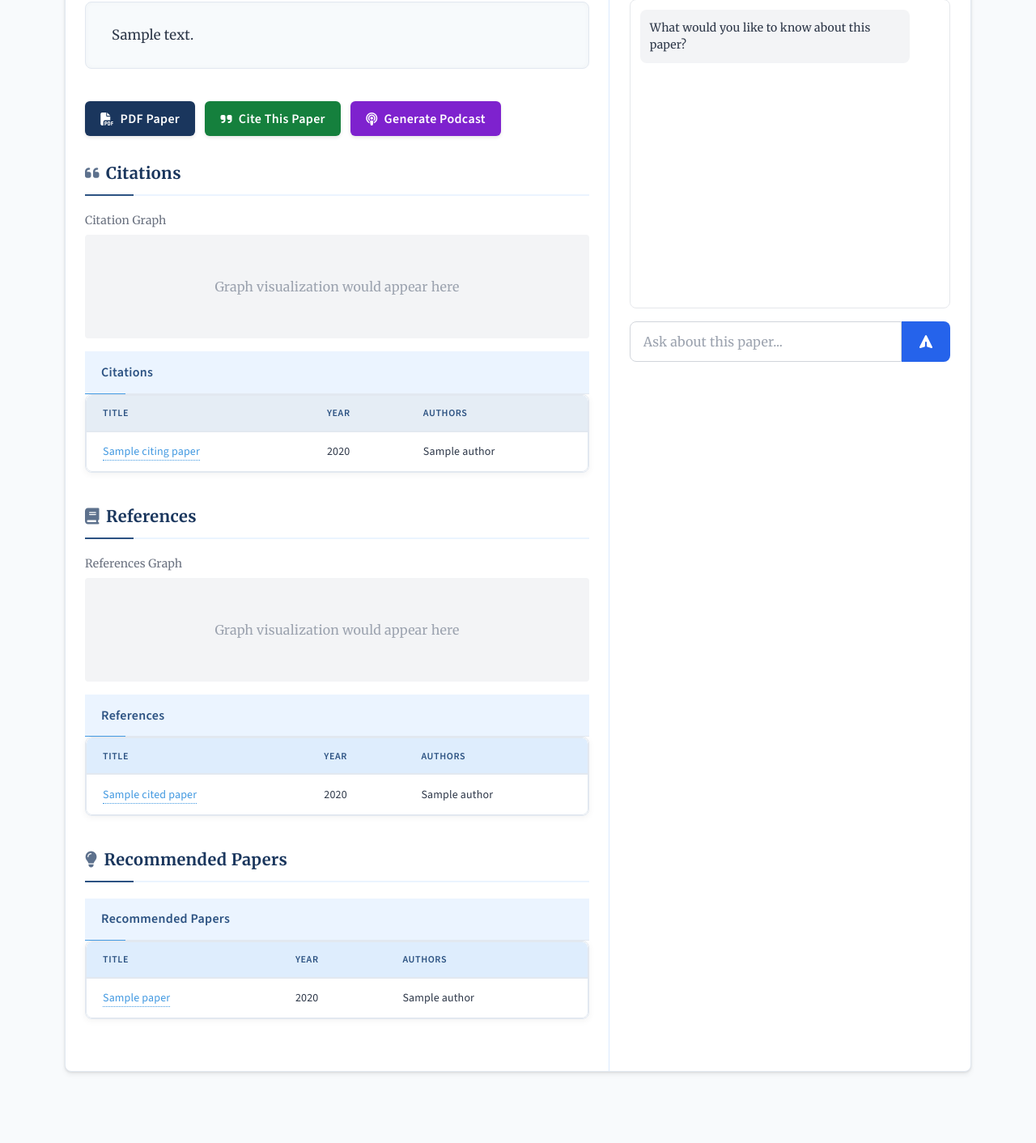
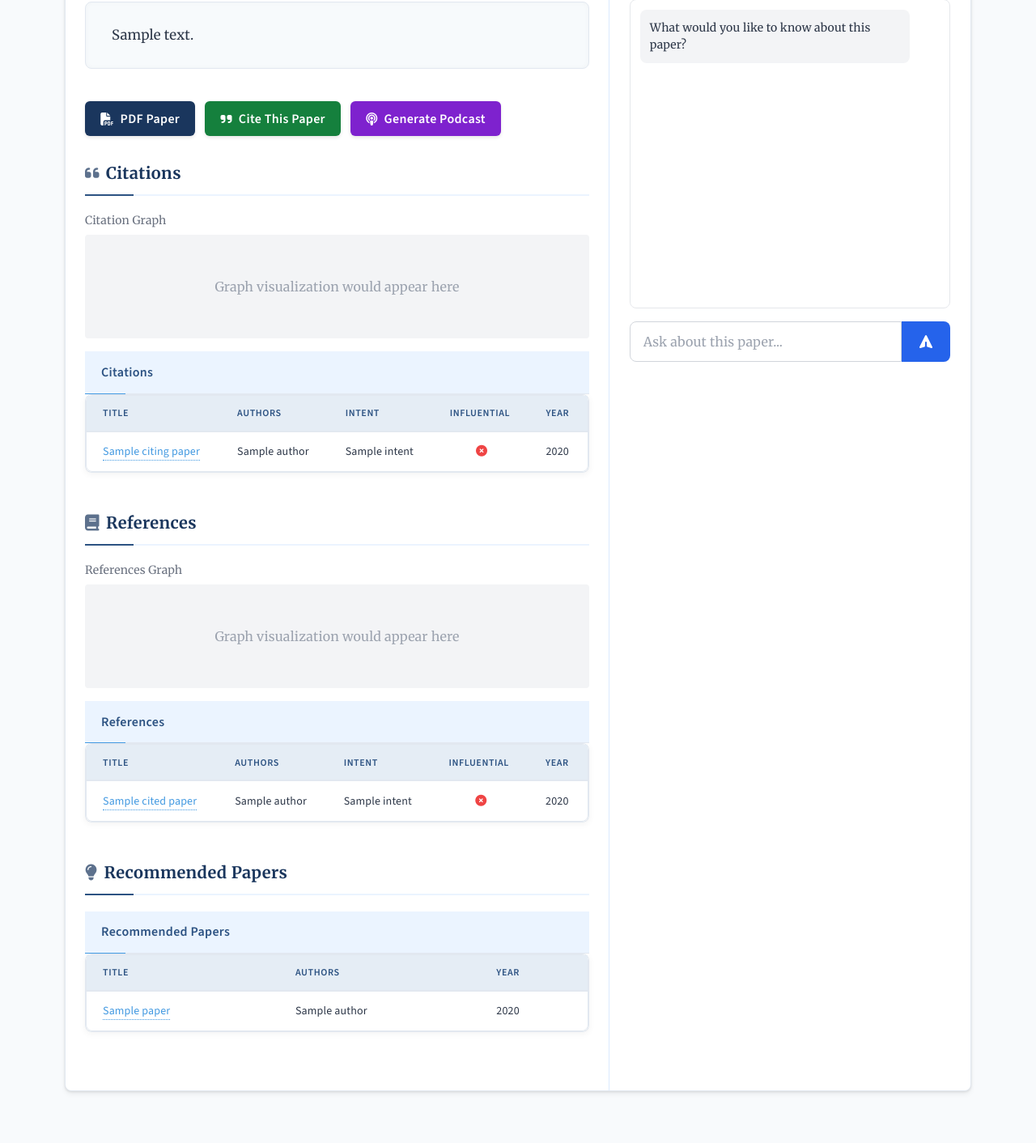
Before and after one commit to Bloomh/tldrxiv, a FastAPI app: template templates/paper.html in a window 1280 px wide. Shown: the part 387-1799 px from the top of the page at 81% size. Before the commit the page ends 1713 px from the top, so only its background shows below. Run offline with FastAPI, Linux system fonts and the light colour scheme; the template is opened without the code that fills it: most values are stand-ins (such as "Sample title", 1, 10 or a date in 2020); some libraries are stand-ins or nearby versions.

Commit message:
tables enhanced with intent and influence

```diff
--- a/static/css/formal-paper.css
+++ b/static/css/formal-paper.css
@@ -235,7 +235,7 @@ body {
 .table-container {
   border: 1px solid var(--border-color);
   border-radius: 0.5rem;
-  overflow: hidden;
+  overflow: visible;
   margin-bottom: 2.5rem;
   box-shadow: 0 2px 8px rgba(0, 0, 0, 0.05);
 }
--- /dev/null
+++ b/templates/components/paper_table.html
@@ -0,0 +1,96 @@
+{% macro render_table(title, items, item_type) %}
+<div class="mb-12">
+  <!-- Add margin bottom for spacing between tables -->
+  <div class="table-header">{{ title }}</div>
+  <div class="table-container overflow-visible">
+    <div class="table-content overflow-visible max-h-96">
+      <!-- Add max height with scrolling -->
+      <!-- Adjust height as needed -->
+      <table class="data-table">
+        <thead class="sticky top-0">
+          <tr class="bg-gray-100">
+            <th
+              class="py-2 px-4 text-left text-xs font-medium text-gray-600 uppercase tracking-wider"
+            >
+              Title
+            </th>
+            <th
+              class="py-2 px-4 text-left text-xs font-medium text-gray-600 uppercase tracking-wider"
+            >
+              Authors
+            </th>
+            {% if item_type == 'reference' or item_type == 'citation' %}
+            <th
+              class="py-2 px-4 text-left text-xs font-medium text-gray-600 uppercase tracking-wider relative group cursor-help"
+            >
+              Intent
+              <div
+                class="absolute hidden group-hover:block bg-gray-800 text-white text-xs rounded p-2 z-50 w-56 -left-16 top-8 shadow-lg overflow-visible"
+              >
+                How a paper is referenced. These can be Background, Method, or Result.
+              </div>
+            </th>
+            {% endif %} {% if item_type != 'recommended' %}
+            <th
+              class="py-2 px-4 text-center text-xs font-medium text-gray-600 uppercase tracking-wider relative group cursor-help"
+            >
+              Influential
+              <div
+                class="absolute hidden group-hover:block bg-gray-800 text-white text-xs rounded p-2 z-50 w-56 -left-16 top-8 shadow-lg overflow-visible"
+              >
+                Whether the cited publication has a significant impact on the citing publication.
+              </div>
+            </th>
+            {% endif %}
+            <th
+              class="py-2 px-4 text-left text-xs font-medium text-gray-600 uppercase tracking-wider"
+            >
+              Year
+            </th>
+          </tr>
+        </thead>
+        <tbody class="divide-y divide-gray-200">
+          {% for item in items %}
+          <tr class="hover:bg-gray-50">
+            <td class="py-2 px-4 text-sm text-blue-600">
+              {% if item_type == 'citation' %} {% set paper = item.citingPaper %} {% set paper_id =
+              paper.externalIds.ArXiv %} {% elif item_type == 'reference' %} {% set paper =
+              item.citedPaper %} {% set paper_id = paper.externalIds.ArXiv %} {% else %} {% set
+              paper = item %} {% set paper_id = paper.externalIds.ArXiv %} {% endif %}
+
+              <a
+                class="paper-link"
+                href="{% if paper_id %}http://localhost:8000/abs/{{ paper_id }}{% else %}{{ paper.url }}{% endif %}"
+                target="_blank"
+              >
+                {{ paper.title }}
+              </a>
+            </td>
+            <td class="py-2 px-4 text-sm">
+              {% set authors = paper.authors %} {% if authors|length > 3 %} {{ authors[:3] |
+              map(attribute='name') | join(', ') }}, ... {% else %} {{ authors |
+              map(attribute='name') | join(', ') }} {% endif %}
+            </td>
+            {% if item_type == 'reference' or item_type == 'citation' %}
+            <td class="py-2 px-4 text-sm">
+              {% if item.intents|default([])|length > 0 %} {{ item.intents|join(', ') }} {% else %}
+              — {% endif %}
+            </td>
+            {% endif %} {% if item_type != 'recommended' %}
+            <td class="py-2 px-4 text-sm text-center">
+              {% if item.isInfluential %}
+              <i class="fas fa-check-circle text-green-600"></i>
+              {% else %}
+              <i class="fas fa-times-circle text-red-500"></i>
+              {% endif %}
+            </td>
+            {% endif %}
+            <td class="py-2 px-4 text-sm">{{ paper.year }}</td>
+          </tr>
+          {% endfor %}
+        </tbody>
+      </table>
+    </div>
+  </div>
+</div>
+{% endmacro %}
--- a/templates/paper.html
+++ b/templates/paper.html
@@ -160,42 +160,8 @@
               </div>
 
               <!-- Citation table -->
-              <div>
-              <div class="table-header">Citations</div>
-              <div class="table-container">
-              <div class="table-content"> <!-- Adjust height as needed -->
-                <table class="data-table">
-                  <thead class="sticky top-0">
-                    <tr class="bg-gray-100">
-                      <th class="py-2 px-3 text-left text-xs font-medium text-gray-600 uppercase tracking-wider">Title</th>
-                      <th class="py-2 px-3 text-left text-xs font-medium text-gray-600 uppercase tracking-wider">Year</th>
-                      <th class="py-2 px-3 text-left text-xs font-medium text-gray-600 uppercase tracking-wider">Authors</th>
-                    </tr>
-                  </thead>
-                  <tbody class="divide-y divide-gray-200">
-                    {% for citation in citations_info %}
-                      <tr class="hover:bg-gray-50">
-                        <td class="py-2 px-3 text-sm text-blue-600">
-                          <a class="paper-link" href="{% if citation.citingPaper.externalIds.ArXiv %}http://localhost:8000/abs/{{ citation.citingPaper.externalIds.ArXiv }}{% else %}{{ citation.citingPaper.url }}{% endif %}" target="_blank">
-                            {{ citation.citingPaper.title }}
-                          </a>
-                        </td>
-                        <td class="py-2 px-3 text-sm">{{ citation.citingPaper.year }}</td>
-                        <td class="py-2 px-3 text-sm">
-                          {% set authors = citation.citingPaper.authors %}
-                          {% if authors|length > 3 %}
-                            {{ authors[:3] | map(attribute='name') | join(', ') }}, ...
-                          {% else %}
-                            {{ authors | map(attribute='name') | join(', ') }}
-                          {% endif %}
-                        </td>
-                      </tr>
-                    {% endfor %}
-                  </tbody>
-                </table>
-              </div>
-              </div>
-              </div>
+              {% from "components/paper_table.html" import render_table %}
+              {{ render_table("Citations", citations_info, "citation") }}
               </div>
 
             <!-- References section -->
@@ -213,48 +179,7 @@
               </div>
 
               <!-- References table -->
-              <div>
-  <div class="table-header">References</div>
-  <div class="table-container">
-    <div class="table-content"> <!-- Adjust height as needed -->
-      <table class="data-table">
-        <thead>
-          <tr>
-            <th class="py-2 px-3 text-left text-xs font-medium text-gray-600 uppercase tracking-wider">
-              Title
-            </th>
-            <th class="py-2 px-3 text-left text-xs font-medium text-gray-600 uppercase tracking-wider">
-              Year
-            </th>
-            <th class="py-2 px-3 text-left text-xs font-medium text-gray-600 uppercase tracking-wider">
-              Authors
-            </th>
-          </tr>
-        </thead>
-        <tbody class="divide-y divide-gray-200">
-          {% for reference in references_info %}
-            <tr class="hover:bg-gray-50">
-              <td class="py-2 px-3 text-sm text-blue-600">
-                <a class="paper-link" href="{% if reference.citedPaper.externalIds.ArXiv %}http://localhost:8000/abs/{{ reference.citedPaper.externalIds.ArXiv }}{% else %}{{ reference.citedPaper.url }}{% endif %}" target="_blank">
-                  {{ reference.citedPaper.title }}
-                </a>
-              </td>
-              <td class="py-2 px-3 text-sm">{{ reference.citedPaper.year }}</td>
-              <td class="py-2 px-3 text-sm">
-                {% set authors = reference.citedPaper.authors %}
-                {% if authors|length > 3 %}
-                  {{ authors[:3] | map(attribute='name') | join(', ') }}, ...
-                {% else %}
-                  {{ authors | map(attribute='name') | join(', ') }}
-                {% endif %}
-              </td>
-            </tr>
-          {% endfor %}
-        </tbody>
-      </table>
-    </div>
-  </div>
-</div>
+              {{ render_table("References", references_info, "reference") }}
             </div>
 
 
@@ -263,48 +188,7 @@
               <h2 class="section-title text-xl"><i class="fas fa-lightbulb mr-2 opacity-70"></i>Recommended Papers</h2>
 
               <!-- Recommended Papers table -->
-              <div>
-  <div class="table-header">Recommended Papers</div>
-  <div class="table-container">
-    <div class="table-content"> <!-- Adjust height as needed -->
-      <table class="data-table">
-        <thead>
-          <tr>
-            <th class="py-2 px-3 text-left text-xs font-medium text-gray-600 uppercase tracking-wider">
-              Title
-            </th>
-            <th class="py-2 px-3 text-left text-xs font-medium text-gray-600 uppercase tracking-wider">
-              Year
-            </th>
-            <th class="py-2 px-3 text-left text-xs font-medium text-gray-600 uppercase tracking-wider">
-              Authors
-            </th>
-          </tr>
-        </thead>
-        <tbody class="divide-y divide-gray-200">
-          {% for paper in recommended_papers %}
-            <tr class="hover:bg-gray-50">
-              <td class="py-2 px-3 text-sm text-blue-600">
-                <a class="paper-link" href="{% if paper.externalIds.ArXiv %}http://localhost:8000/abs/{{ paper.externalIds.ArXiv }}{% else %}{{ paper.url }}{% endif %}" target="_blank">
-                  {{ paper.title }}
-                </a>
-              </td>
-              <td class="py-2 px-3 text-sm">{{ paper.year }}</td>
-              <td class="py-2 px-3 text-sm">
-                {% set authors = paper.authors %}
-                {% if authors|length > 3 %}
-                  {{ authors[:3] | map(attribute='name') | join(', ') }}, ...
-                {% else %}
-                  {{ authors | map(attribute='name') | join(', ') }}
-                {% endif %}
-              </td>
-            </tr>
-          {% endfor %}
-        </tbody>
-      </table>
-    </div>
-  </div>
-</div>
+              {{ render_table("Recommended Papers", recommended_papers, "recommended") }}
             </div>
           </div>
 
@@ -320,6 +204,36 @@
       </div>
     </div>
     <!-- Initialize Markdown and LaTeX rendering for the abstract -->
+    <style>
+      /* Ensure tooltips are visible */
+      .table-container, .data-table, thead, tr, th {
+        overflow: visible !important;
+      }
+
+      /* Table content scrolling */
+      .table-content {
+        overflow-y: auto !important;
+        overflow-x: visible !important;
+        position: relative;
+        max-height: 400px;
+      }
+
+      /* Tooltip styles */
+      th[class*="cursor-help"]:hover div {
+        display: block !important;
+      }
+
+      /* Table spacing */
+      .mb-12 {
+        margin-bottom: 3rem !important;
+      }
+
+      /* Ensure tables don't overflow their containers */
+      .data-table {
+        width: 100%;
+      }
+    </style>
+
     <script>
       document.addEventListener('DOMContentLoaded', () => {
         // Render only LaTeX in the abstract content (no Markdown)
--- a/utils/arxiv_utils.py
+++ b/utils/arxiv_utils.py
@@ -21,7 +21,7 @@ def get_paper_info(arxiv_id: str):
                 "categories": paper.categories,
                 "doi": paper.doi,
                 "pdf_link": paper.pdf_url,
-                "url": f"https://arxiv.org/abs/{arxiv_id}"
+                "url": f"https://arxiv.org/abs/{arxiv_id}",
             }
     except Exception as e:
         return {"error": f"Error fetching paper: {str(e)}"}
```
Also changed, not shown: main.py (line endings or trailing spaces).
